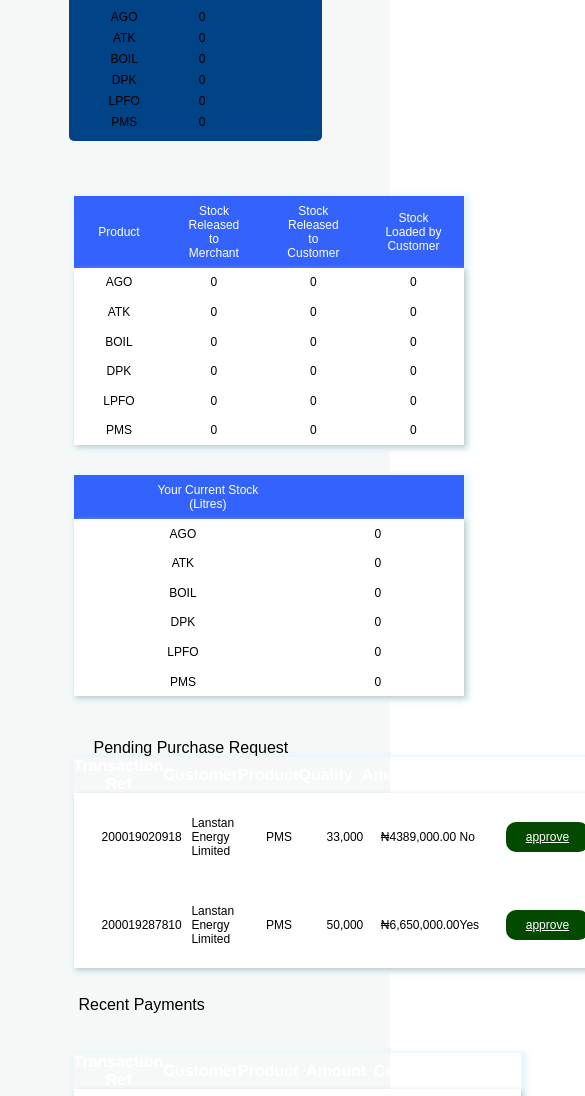
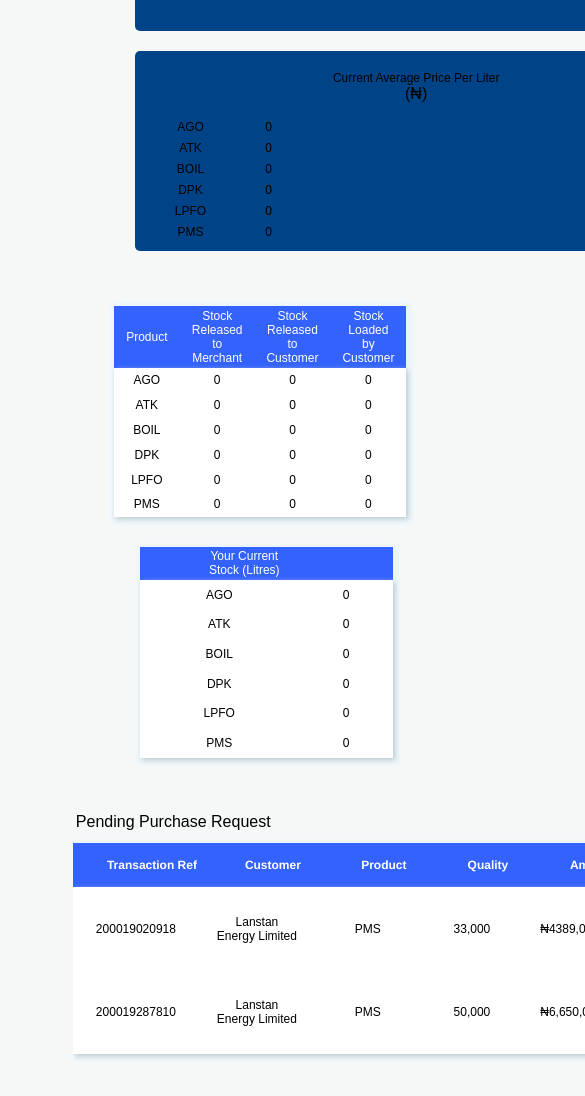
Before and after one commit to 0xtruly/charisoilDashboardRedesign, a plain HTML site: page src/merchantPortal/home/dashboard.html in a window 390 px wide. Shown: the part 904-2000 px from the top of the page, 585 px wide, since content can reach past the window. Drawn offline with nearby package versions, Linux system fonts and the light colour scheme.

Commit message:
edited dashboard css file

```diff
--- a/css/dashboard.css
+++ b/css/dashboard.css
@@ -406,6 +406,11 @@
   padding: 15px 0px 15px 32px;
   background-color: #3462FD;
 }
+.right-second-top table thead tr th {
+  font-size: 12px;
+  padding: 15px 0px 15px 32px;
+  background-color: #3462FD;
+}
 
 input:focus, select:focus{
   outline: none;
@@ -434,6 +439,12 @@
 .right-second-top table td {
   padding: 10px 30px 24px 30px;
   font-size: 12px;
+}
+.right-second-top.thirdTable{
+  border-radius: 5px;
+}
+.right-second-top.fourthTable{
+  border-radius: 5px;
 }
 
 .right-third {
@@ -599,21 +610,42 @@
     margin: 0 auto;
   }
 
-  .right-second-top {
+  .leftCard {
     width: 100vw;
     padding: 0;
   }
-
+  .rightCard {
+    width: 100vw;
+    padding: 0;
+  }
+  .thirdTable{
+    overflow: auto;
+    min-height: 103vh;
+    width: 103vh;
+    margin-left: -52px;
+  }
+  .fourthTable{
+    overflow: auto;
+    min-height: 103vh;
+    width: 103vh;
+    margin-left: -52px;
+  }
+  .right-third-table{
+    overflow-y: scroll;
+  }
+  .right-third-table td{
+    overflow: scroll;
+  }
   .right-second-top table td {
     width: 100vw;
     /* font-size: 2%; */
-    padding: 2% 5%;
+    padding: 1% 2%;
   }
 
   .right-second-top table thead tr td {
     width: 100vw;
     /* font-size: 2%; */
-    padding: 2% 5%;
+    padding: 1% 4%;
   }
 
   .right-second, .right-third, .right-fourth {
@@ -622,17 +654,36 @@
     -ms-grid-columns: 1fr;
         grid-template-columns: 1fr;
         width: 70%;
+
+  }
+  .right-second, .right-third{
     margin: 0 auto;
   }
+  .right-fourth{
+    margin: -270px auto 0px auto;
+  }
+  .right-third p {
+    margin: 12px 3px;
+    padding-top: 13px;
+}
+  .right-fourth p {
+    margin: 17px -50px;
+    padding-top: 82px;
+}
 
-  .right-second-top table  {
-    width: 100vw;
+  .rightCard table  {
+    width: 65vw;
     /* font-size: 2%; */
+  }
+  .leftCard table  {
+    width: 75vw;
+    /* font-size: 2%; */
+    margin-left: -26px;
   }
 
   /* right dashboard */
   .dashboard-details-right {
-    width: 100vw;
+    width: 100%;
 }
 
 }
```
